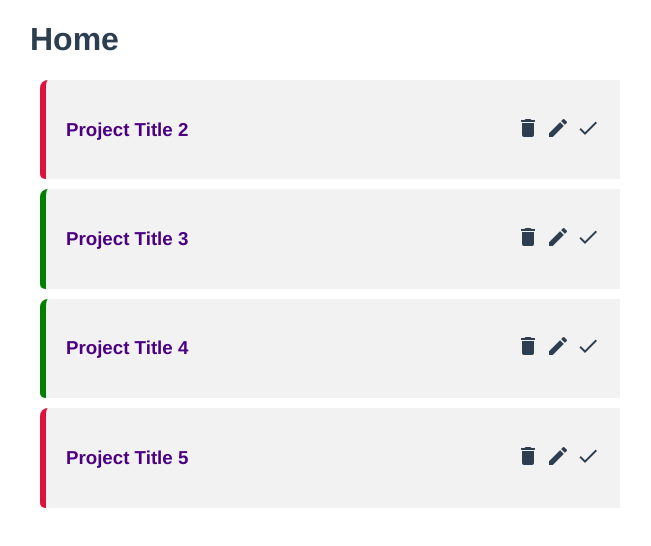
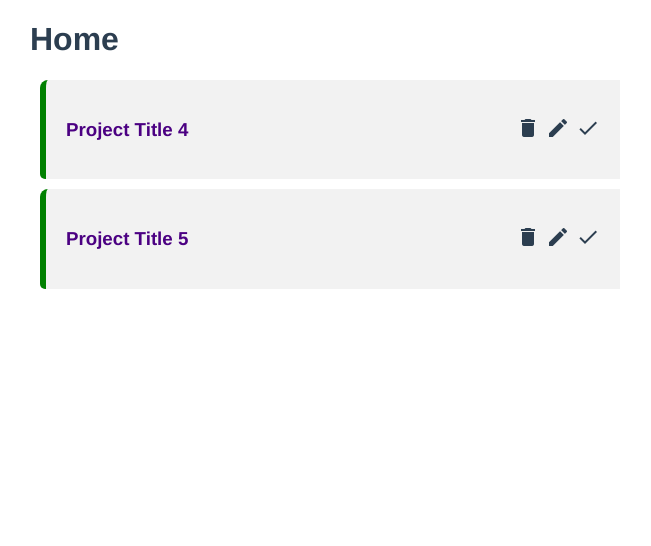
Before and after one commit to fisheeesh/Project-Planner, a Vue app: page / in a window 1280 px wide. Shown: the top 546 px of the page, without its empty margins (310-961 px from the left). Built offline with nearby package versions, Linux system fonts and the light colour scheme; data requests are answered from the project's data file.

Commit message:
dynamic complete feacture in server and local pj

```diff
--- a/database/db.json
+++ b/database/db.json
@@ -1,28 +1,16 @@
 {
   "projects": [
-    {
-      "id": "2",
-      "title": "Project Title 2",
-      "projectDetail": "Project Detial 2",
-      "completed": false
-    },
-    {
-      "id": "3",
-      "title": "Project Title 3",
-      "projectDetail": "Project Detial 3",
-      "completed": true
-    },
     {
       "id": "4",
       "title": "Project Title 4",
       "projectDetail": "Project Detial 4",
-      "completed": true
+      "complete": true
     },
     {
       "id": "5",
       "title": "Project Title 5",
       "projectDetail": "Project Detial 5",
-      "completed": false
+      "complete": true
     }
   ]
 }
--- a/src/components/SingleProject.vue
+++ b/src/components/SingleProject.vue
@@ -1,5 +1,5 @@
 <template>
-    <div class="project" :class="{complete : project.completed}">
+    <div class="project" :class="{complete : project.complete}">
         <div class="flexing">
             <div>
                 <h3 @click="showDetail">{{ project.title }}</h3>
@@ -7,7 +7,7 @@
             <div>
                 <span class="material-icons" @click="deleteProject">delete</span>
                 <span class="material-icons">edit</span>
-                <span class="material-icons">done</span>
+                <span class="material-icons" @click="updateProject">done</span>
             </div>
         </div>
         <p v-if="isShow">{{ project.projectDetail }}</p>
@@ -19,7 +19,7 @@ export default {
     data() {
         return {
             isShow: false,
-            api : 'http://localhost:3000/projects'
+            api : 'http://localhost:3000/projects/'
         }
     },
     props: [
@@ -30,9 +30,21 @@ export default {
             this.isShow = !this.isShow
         },
         deleteProject(){
-            let deleteRoute = this.api + "/" + this.project.id
+            let deleteRoute = this.api + this.project.id
             fetch(deleteRoute, {method : "DELETE"})
             .then(()=> this.$emit('delete', this.project.id))
+            .catch(error => console.log(error))
+        },
+        updateProject(){
+            let updateRoute = this.api + this.project.id
+            fetch(updateRoute, {
+                method : "PATCH",
+                headers : {"Content-Type" : "application/json"},
+                body : JSON.stringify({
+                    complete : !this.project.complete
+                })
+            })
+            .then(()=> this.$emit('update', this.project.id))
             .catch(error => console.log(error))
         }
     }
--- a/src/views/Home.vue
+++ b/src/views/Home.vue
@@ -2,7 +2,7 @@
     <div class="home">
         <h1>Home</h1>
         <div v-for="project in projects" :key="project.id">
-            <SingleProject :project="project" @delete="deleteProject"></SingleProject>
+            <SingleProject :project="project" @delete="deleteProject" @update="updateProject"></SingleProject>
         </div>
     </div>
 </template>
@@ -25,6 +25,10 @@ export default {
     methods: {
         deleteProject(id){
             this.projects = this.projects.filter(project => project.id != id)
+        },
+        updateProject(id){
+            let findProject = this.projects.find(project => project.id === id)
+            findProject.complete = !findProject.complete
         }
     }
 }
```
